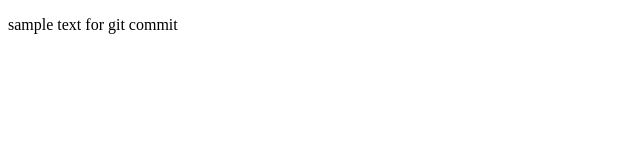
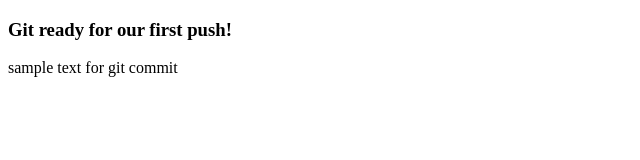
Before and after one commit to n-behrens/new-repo, a plain HTML site: page index.html in a window 1280 px wide. Shown: the whole page, without its empty margins (0-640 px from the left). Drawn offline with Linux system fonts and the light colour scheme.

Commit message:
add heading

```diff
--- a/index.html
+++ b/index.html
@@ -3,6 +3,8 @@
   <head> </head>
 
   <body>
+    <h3>Git ready for our first push!</h3>
+    <!-- *future dev plays Push It by Salt-N-Pepa*-->
     <p class="paragraph">sample text for git commit</p>
   </body>
 </html>
```
